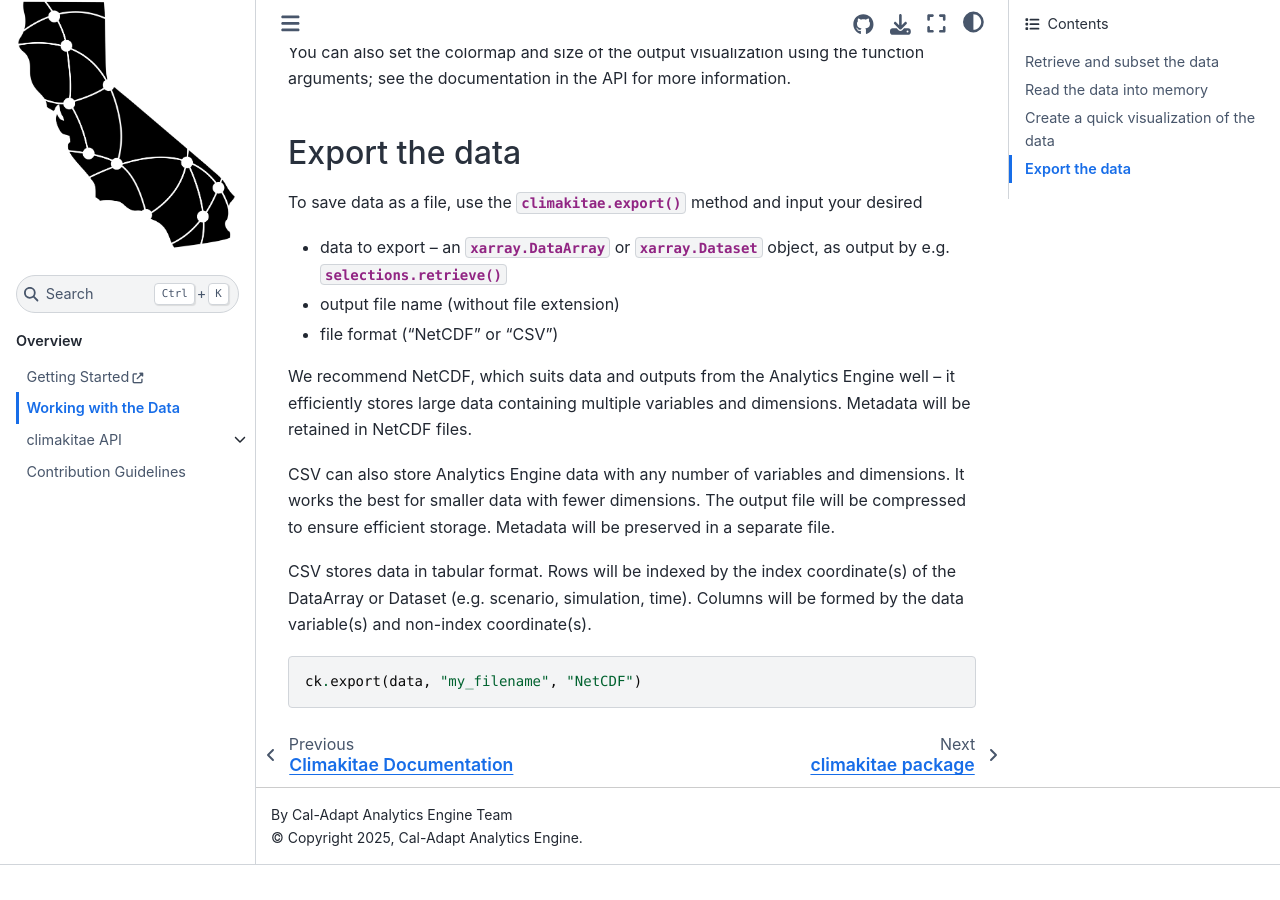
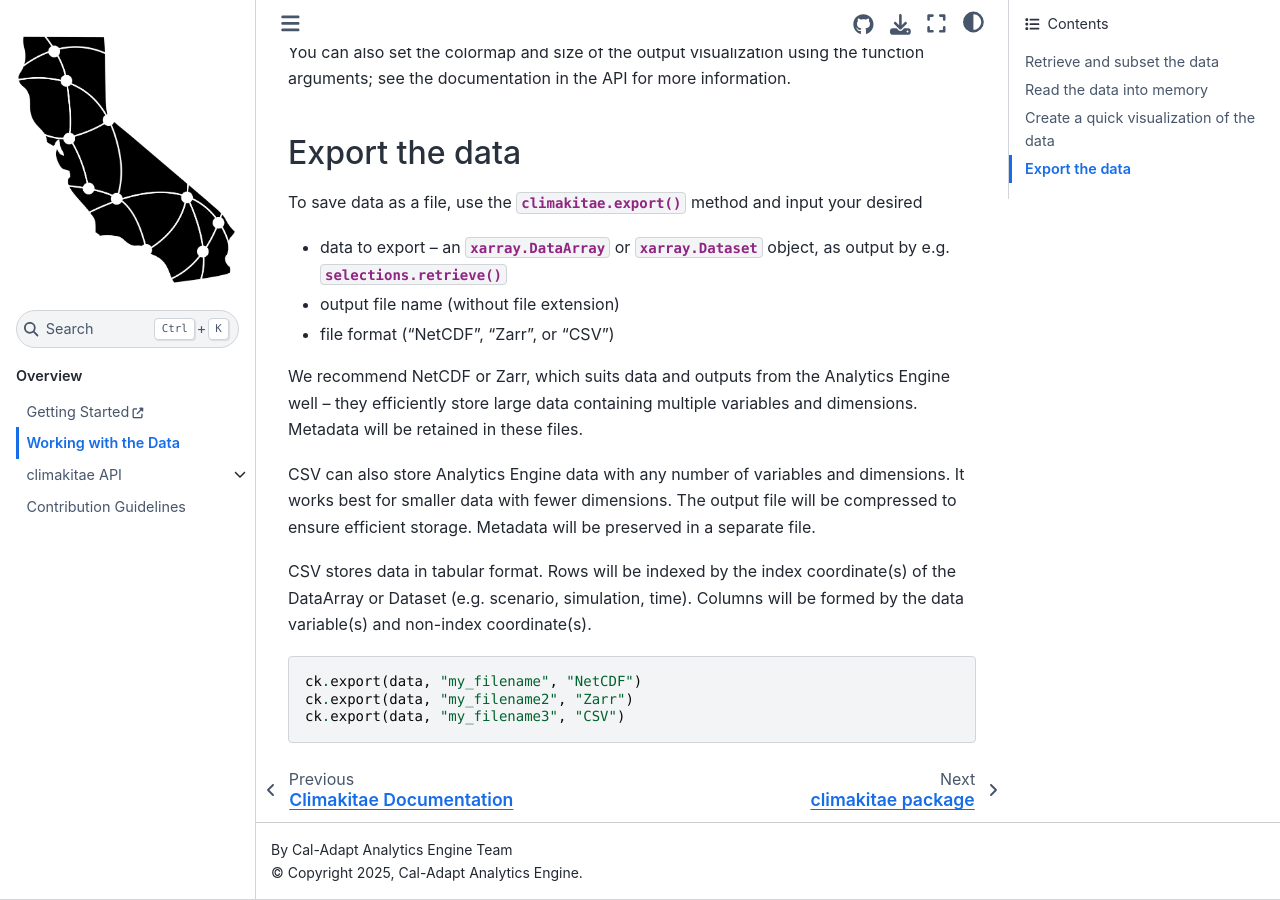
Before and after one commit to cal-adapt/climakitae, a Sphinx documentation site: the page built from docs/data.rst, in a window 1280 px wide and 900 px high, scrolled down 3167 px. Built offline with Sphinx 7.4.7 and the Sphinx Book theme 1.1.4, drawn with Linux system fonts in a browser that asks for light colours; before the commit the page ends 4032 px from its top, so only the background shows below that.

Commit message:
Add Zarr info to readthedocs

```diff
--- a/docs/data.rst
+++ b/docs/data.rst
@@ -145,12 +145,14 @@
 
 * data to export – an :py:class:`xarray.DataArray` or :py:class:`xarray.Dataset` object, as output by e.g. :py:func:`selections.retrieve()`
 * output file name (without file extension)
-* file format ("NetCDF" or "CSV")
+* file format ("NetCDF", "Zarr", or "CSV")
 
-We recommend NetCDF, which suits data and outputs from the Analytics Engine well – it efficiently stores large data containing multiple variables and dimensions. Metadata will be retained in NetCDF files.
+We recommend NetCDF or Zarr, which suits data and outputs from the Analytics Engine well – they efficiently store large data containing multiple variables and dimensions. Metadata will be retained in these files.
 
-CSV can also store Analytics Engine data with any number of variables and dimensions. It works the best for smaller data with fewer dimensions. The output file will be compressed to ensure efficient storage. Metadata will be preserved in a separate file.
+CSV can also store Analytics Engine data with any number of variables and dimensions. It works best for smaller data with fewer dimensions. The output file will be compressed to ensure efficient storage. Metadata will be preserved in a separate file.
 
 CSV stores data in tabular format. Rows will be indexed by the index coordinate(s) of the DataArray or Dataset (e.g. scenario, simulation, time). Columns will be formed by the data variable(s) and non-index coordinate(s). ::
 
    ck.export(data, "my_filename", "NetCDF")
+   ck.export(data, "my_filename2", "Zarr")
+   ck.export(data, "my_filename3", "CSV")
```
